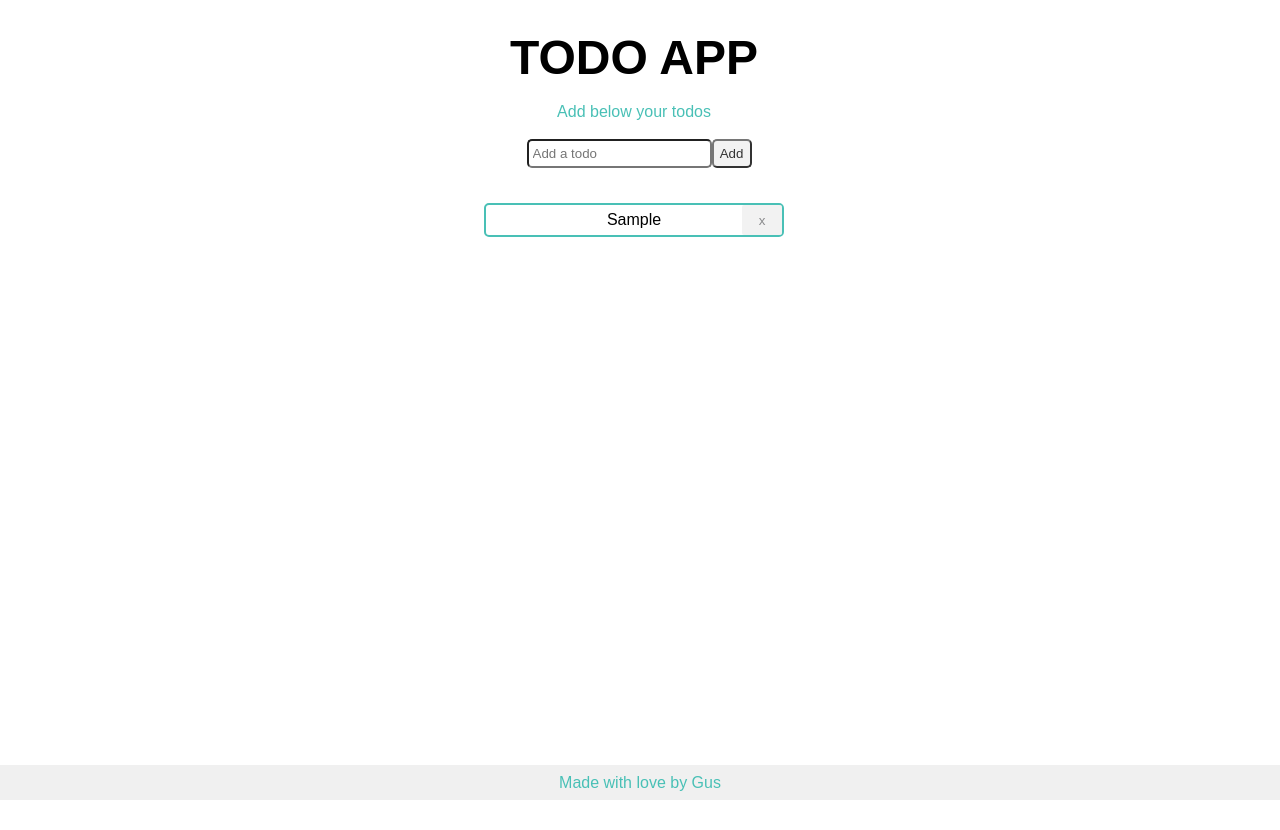
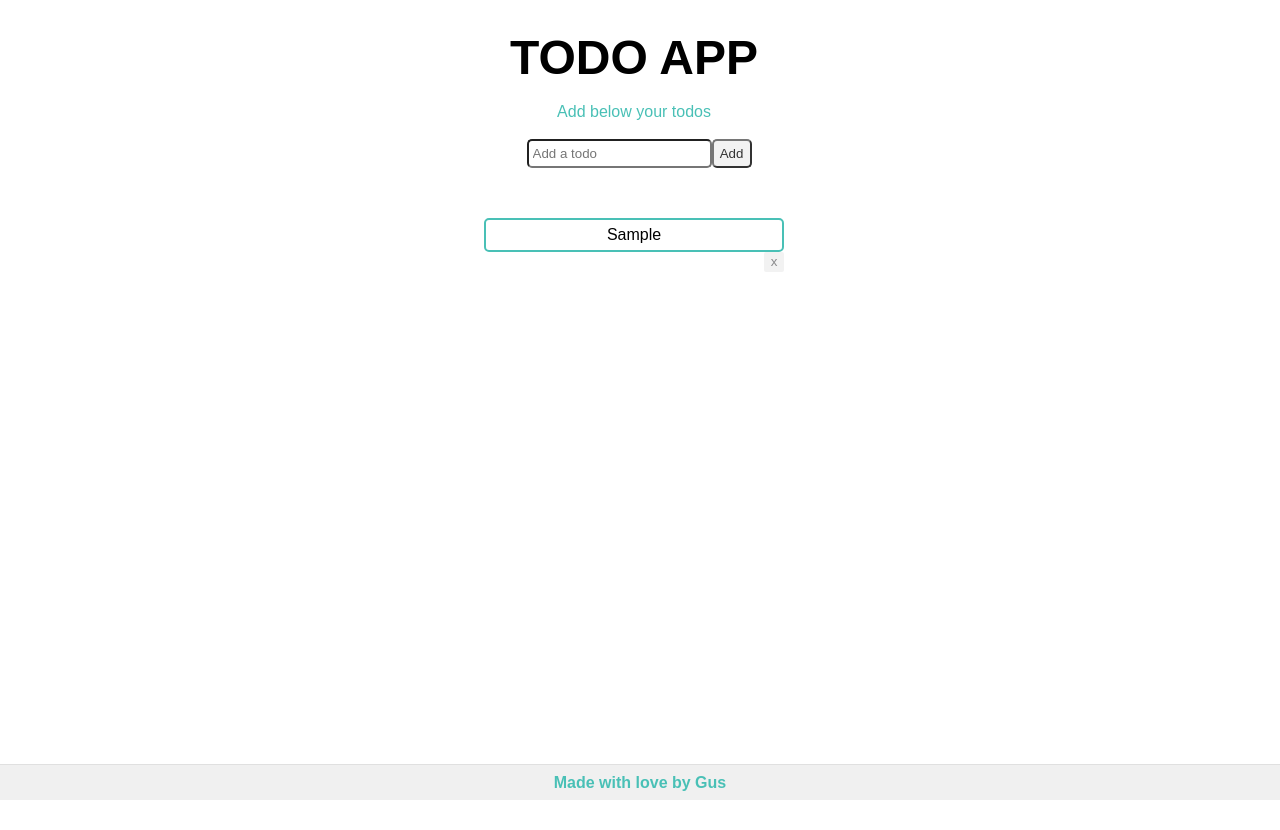
Before and after one commit to Augustin-Holguin/vuejs-apps, a Vue app in the folder todoAppV2/todo-app/: page / in a window 1280 px wide. Both pictures are taken after typing "Sample" into the empty fields and a click on the button "Add". Built offline with nearby package versions, Linux system fonts and the light colour scheme.

Commit message:
fixed bugs 11/01

```diff
--- a/todoAppV2/todo-app/src/App.vue
+++ b/todoAppV2/todo-app/src/App.vue
@@ -8,6 +8,7 @@
 </template>
 
 <script>
+
 import Todo from './components/Todo'
 
 export default {
@@ -37,5 +38,7 @@ export default {
    background-color: #f0f0f0;
    text-align: center;
    color: #49c0b6;
+   border-top: solid 1.5px #e0e0e0;
+   font-weight: bold;
  }
 </style>
--- a/todoAppV2/todo-app/src/components/Todo.vue
+++ b/todoAppV2/todo-app/src/components/Todo.vue
@@ -8,7 +8,7 @@
     <div class="todolist">
       <ul>
         <li v-for="(todo, index) in todos">
-          {{ todo }}
+          <div class="todoshow">{{ todo }}</div>
           <button class="destroy" @click="destroyTodo(index)">x</button>
         </li>
       </ul>
@@ -82,28 +82,29 @@ export default {
 
   .todolist {
     position: absolute;
-    display: table;
+    width: 300px;
     margin-top: 20px;
   }
 
   .todolist li {
-    box-sizing: border-box;
     list-style-type: none;
+    margin-top: 30px;
+    line-height: 20px;
+  }
+
+  .todoshow {
     border: solid 2px #49c0b6;
     border-radius: 5px;
-    margin-top: 15px;
-    line-height: 30px;
-    width: 300px;
-    word-wrap: break-word;
-    padding: 0 5px;
+    padding: 5px 5px;
+    word-wrap:break-word;
   }
 
   button.destroy {
+    position: absolute;
     box-sizing: border-box;
-    position: absolute;
-    right: 2px;
-    margin-top: 0;
-    height: 30px;
+    right: 0;
+    line-height: 20px;
+    width: 20px;
     border: none;
     border-radius: 2px;
     opacity: 0.8;
```
